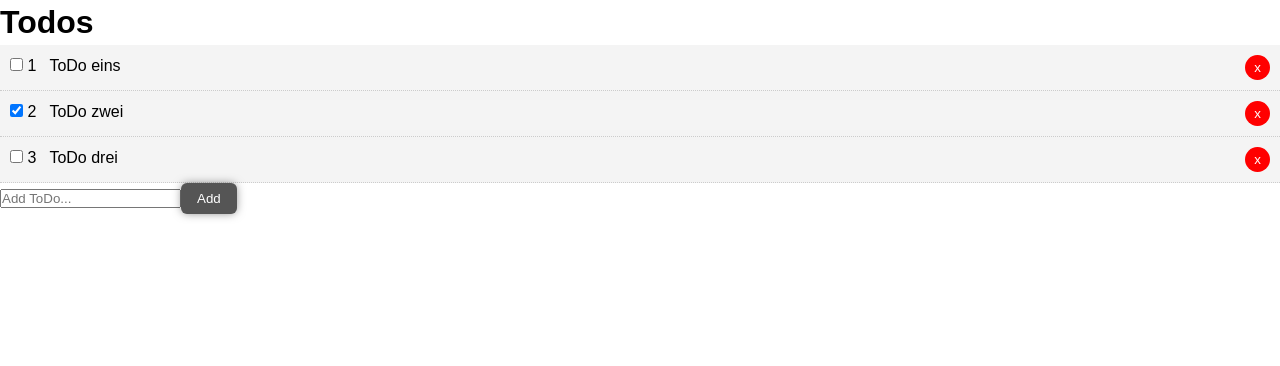
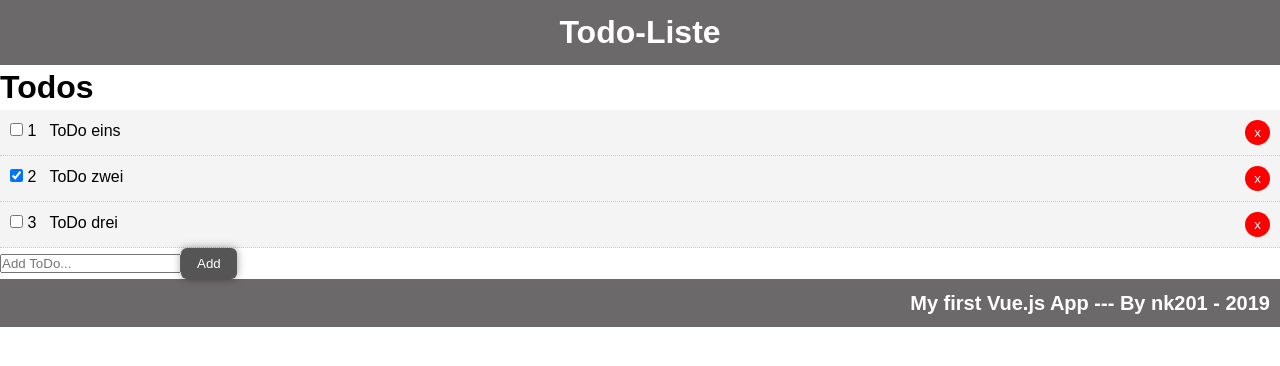
Before and after one commit to NK201/First-Vue.js-tests, a Vue app: page /#/ in a window 1280 px wide. Shown: the top 366 px of the page. Built offline with nearby package versions, Linux system fonts and the light colour scheme.

Commit message:
header + footer added

```diff
--- a/package.json
+++ b/package.json
@@ -1,5 +1,5 @@
 {
-  "name": "test1",
+    "name": "Todo-Liste",
     "version": "0.1.0",
     "private": true,
     "scripts": {
--- a/public/index.html
+++ b/public/index.html
@@ -1,17 +1,21 @@
 <!DOCTYPE html>
 <html lang="en">
-  <head>
+
+<head>
     <meta charset="utf-8">
     <meta http-equiv="X-UA-Compatible" content="IE=edge">
     <meta name="viewport" content="width=device-width,initial-scale=1.0">
     <link rel="icon" href="<%= BASE_URL %>favicon.ico">
-    <title>test1</title>
-  </head>
-  <body>
+    <title>Todo-Liste</title>
+</head>
+
+<body>
     <noscript>
-      <strong>We're sorry but test1 doesn't work properly without JavaScript enabled. Please enable it to continue.</strong>
-    </noscript>
+    <strong>We're sorry but Todo-Liste doesn't work properly without JavaScript enabled. Please enable it to
+      continue.</strong>
+  </noscript>
     <div id="app"></div>
     <!-- built files will be auto injected -->
-  </body>
+</body>
+
 </html>
--- a/src/App.vue
+++ b/src/App.vue
@@ -1,27 +1,30 @@
 <template>
   <div id="app">
-    <Todos />
+    <Header/>
+    <Todos/>
+    <Footer/>
     <!-- <Todos /> -->
   </div>
 </template>
 
 <script>
-
+import Header from "./components/layout/Header";
 import Todos from "./components/Todos";
-import { eventbus } from "./eventbus";
+import Footer from "./components/layout/Footer";
+//import { eventbus } from "./eventbus";
 
 export default {
-  name: 'app',
+  name: "app",
   components: {
     //HelloWorld
-    Todos
+    Header,
+    Todos,
+    Footer
   },
   data() {
-    return {
-
-    }
+    return {};
   }
-}
+};
 </script>
 
 <style>
--- /dev/null
+++ b/src/components/layout/Footer.vue
@@ -0,0 +1,27 @@
+<template>
+  <footer class="footer">
+    <h1>My first Vue.js App --- By nk201 - 2019</h1>
+  </footer>
+</template>
+
+<script>
+export default {
+  name: "Footer"
+};
+</script>
+
+
+<style scoped>
+.footer {
+  background: rgb(107, 105, 105);
+  color: #fff;
+  font-size: 10px;
+  text-align: right;
+  padding: 10px;
+}
+
+.footer a {
+  color: #fff;
+  padding-right: 5px;
+}
+</style>
--- /dev/null
+++ b/src/components/layout/Header.vue
@@ -0,0 +1,26 @@
+<template>
+  <header class="header">
+    <h1>Todo-Liste</h1>
+  </header>
+</template>
+
+<script>
+export default {
+  name: "Header"
+};
+</script>
+
+
+<style scoped>
+.header {
+  background: rgb(107, 105, 105);
+  color: #fff;
+  text-align: center;
+  padding: 10px;
+}
+
+.header a {
+  color: #fff;
+  padding-right: 5px;
+}
+</style>
```
Also changed, not shown: src/components/Todos.vue (+11 -27 lines), 2 other files (tests, documents, lock files or other folders). Lines whose indentation alone changed are shown as unchanged.
